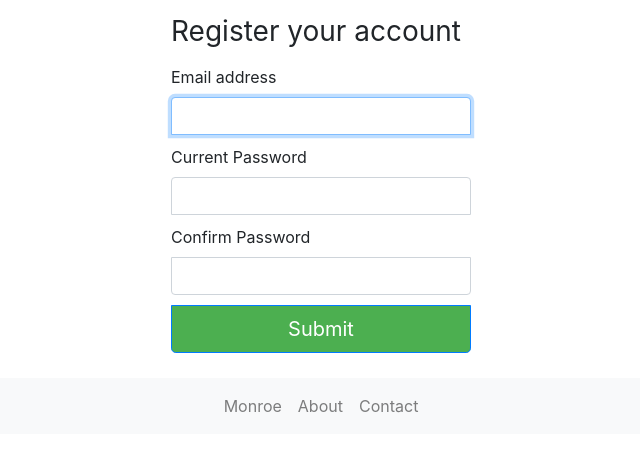
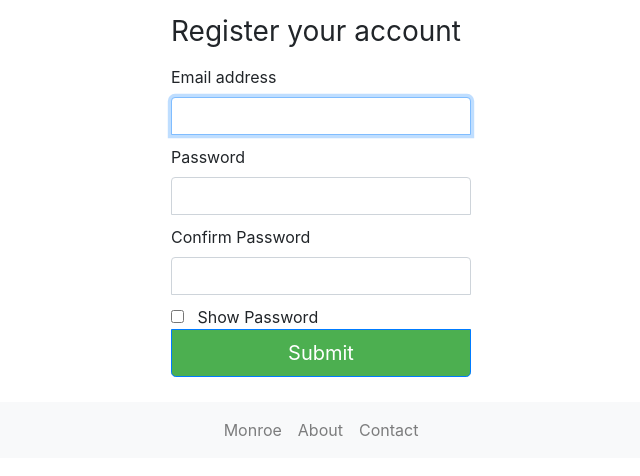
Before and after one commit to jwflory/django-rit-grasa, a PHP site: page /register.php in a window 1280 px wide. Shown: the part 96-572 px from the top of the page, without its empty margins (319-959 px from the left). Run offline with PHP 8.4, Linux system fonts and the light colour scheme.

Commit message:
Updated register and changePW pages
Added show password and toggle password visibility function into changePW.php and register.php.

```diff
--- a/fontend/header.php
+++ b/fontend/header.php
@@ -31,7 +31,7 @@
                 <a class="nav-link" href="provider.php">Provider</a>
               </li>
                 <li class="nav-item">
-                <a class="nav-link" href="#">Admin</a>
+                <a class="nav-link" href="admin.php">Admin</a>
               </li>
             </ul>
           </div>
--- a/fontend/login.php
+++ b/fontend/login.php
@@ -12,8 +12,7 @@
       </div>
       <button class="btn btn-lg btn-primary btn-block" type="submit">Sign in</button>
       <label>
-          <a href="resetPW.php"> Forgot Password? </a>
-		  <p> or </p>
+          <a href="resetPW.php"> Forgot Password? </a> &nbsp; &nbsp; or &nbsp; &nbsp;
 		  <a href="register.php"> Register </a>
       </label>
     </form>
--- a/fontend/register.php
+++ b/fontend/register.php
@@ -8,11 +8,12 @@
 	<label for="resetPW">Email address</label>
 	<input type="email" id="resetPW" class="form-control" required autofocus>
 
-    <label for="currentPW">Current Password</label>
-    <input type="current" id="currentPW" class="form-control" name="current" pattern="(?=.*\d)(?=.*[a-z])(?=.*[A-Z]).{8,}" title="Must contain at least one number and one uppercase and lowercase letter, and at least 8 or more characters" required>
+    <label for="myPW">Password</label>
+    <input type="password" id="myPW" class="form-control" name="current" pattern="(?=.*\d)(?=.*[a-z])(?=.*[A-Z]).{8,}" title="Must contain at least one number and one uppercase and lowercase letter, and at least 8 or more characters" required>
 
     <label for="confirmPW">Confirm Password</label>
-	<input type="confirm" id="confirmPW" class="form-control" name="confirm" required>
+	<input type="password" id="confirmPW" class="form-control" name="confirm" required>
+	<input type="checkbox" onclick="myFunction()"> &nbsp; Show Password
 
     <input class="btn btn-lg btn-primary btn-block" type="submit" value="Submit">
   </form>
@@ -26,4 +27,18 @@
   <p id="length" class="invalid">Minimum <b>8 characters</b></p>
 </div>
 
+<script>
+function myFunction() {
+  var x = document.getElementById("myPW");
+  var y = document.getElementById("confirmPW");
+  if (x.type === "password" || y.type === "password") {
+    x.type = "text";
+	y.type = "text";
+  } else {
+    x.type = "password";
+	y.type = "password";
+  }
+}
+</script>
+
 <?php include 'footer.php';?>
--- a/fontend/styles/style.css
+++ b/fontend/styles/style.css
@@ -130,17 +130,12 @@ body{
   z-index: 2;
 }
 
-.form-changePW input[type="current"] {
+.form-changePW input[type="password"] {
   margin-bottom: -1px;
   border-bottom-right-radius: 0;
   border-bottom-left-radius: 0;
 }
 
-.form-changePW input[type="new"] {
-  margin-bottom: 10px;
-  border-top-left-radius: 0;
-  border-top-right-radius: 0;
-}
 
 /* Style the submit button */
 .form-changePW input[type=submit] {
@@ -216,17 +211,12 @@ body{
 
 }
 
-.form-register input[type="current"] {
+.form-register input[type="password"] {
   margin-bottom: 10px;
   border-bottom-right-radius: 0;
   border-bottom-left-radius: 0;
 }
 
-.form-register input[type="confirm"] {
-  margin-bottom: 10px;
-  border-top-left-radius: 0;
-  border-top-right-radius: 0;
-}
 
 /* Style the submit button */
 .form-register input[type=submit] {
```
Also changed, not shown: fontend/changePW.php (+20 -3 lines).
